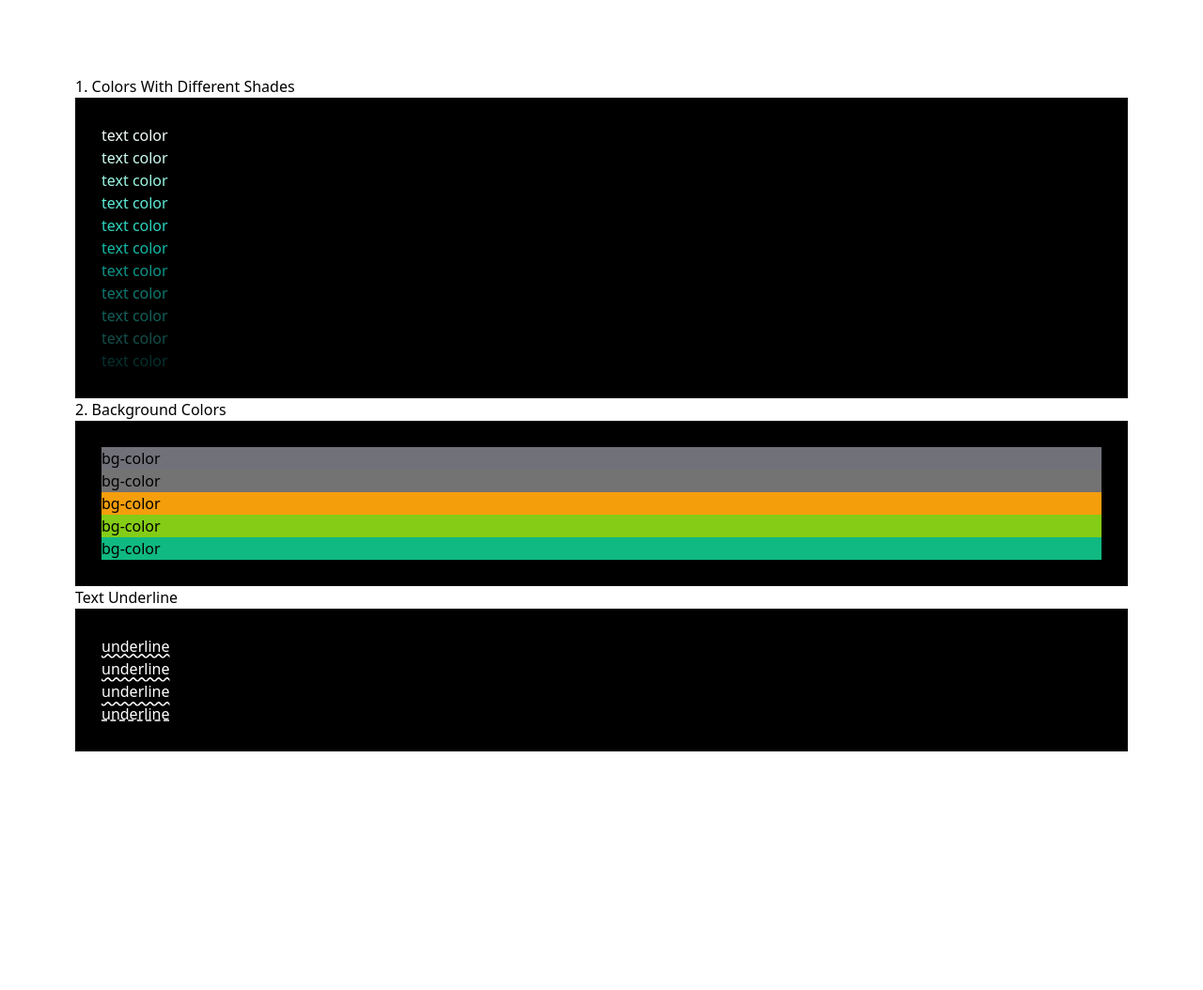
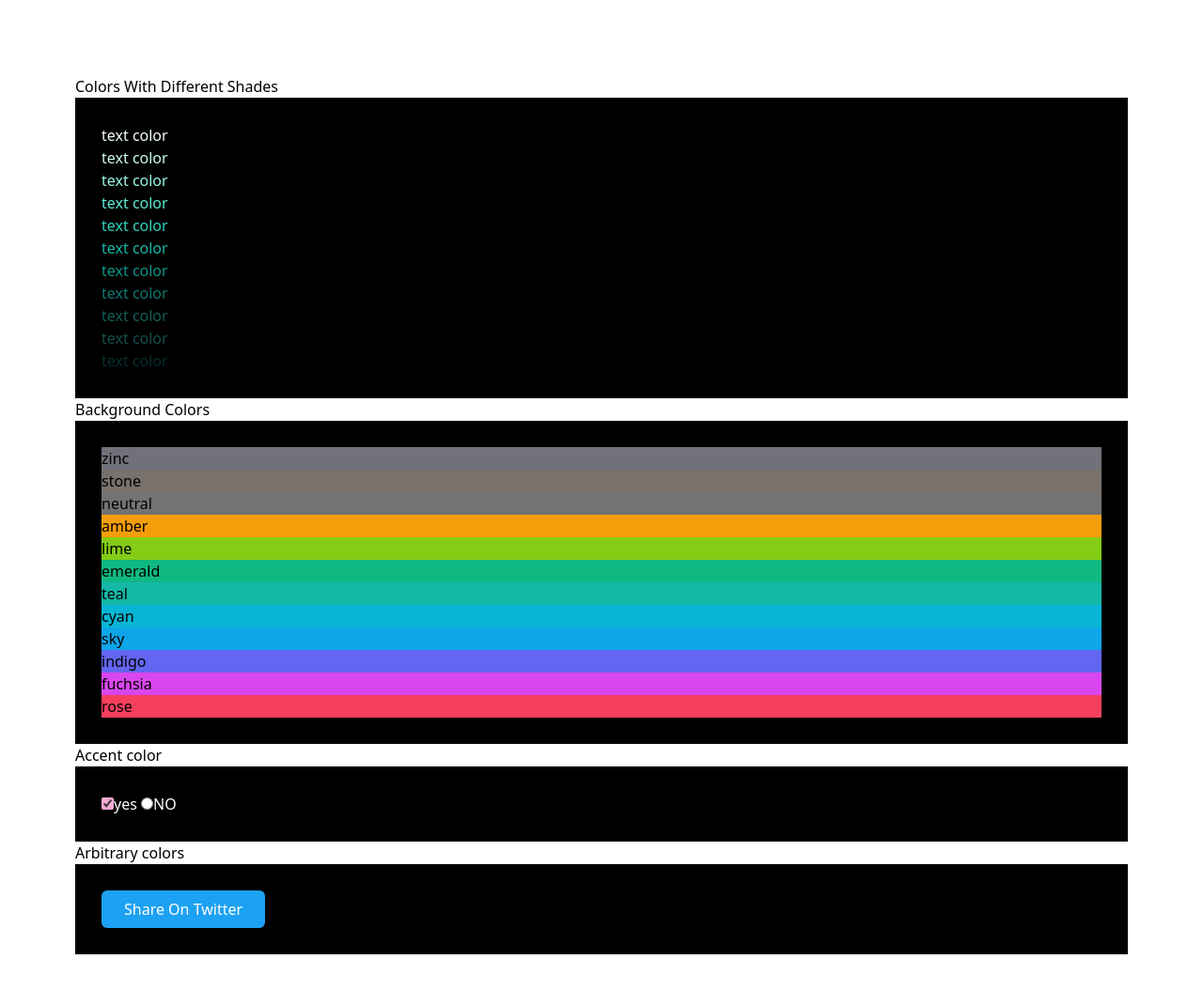
Before and after one commit to nazarinnoushad/Tailwind-CSS-Assignment, a plain HTML site: page 1. Colors/index.html in a window 1280 px wide. Shown: the whole page at 94% size. Before the commit the page ends 880 px from the top, so only its background shows below. Drawn offline with nearby package versions, Linux system fonts and the light colour scheme.

Commit message:
final commit

```diff
--- a/1. Colors/index.html
+++ b/1. Colors/index.html
@@ -14,7 +14,7 @@
     </style>
   </head>
   <body>
-    1. Colors With Different Shades
+    Colors With Different Shades
     <!-- https://tailwindcss.com/docs/customizing-colors  -->
      <div class="container bg-black p-7">
       <h1 class="text-teal-50">text color</h1>
@@ -30,32 +30,37 @@
       <h1 class="text-teal-950">text color</h1>
      </div>
 
-    2. Background Colors
+    Background Colors
     <!-- https://tailwindcss.com/docs/background-color -->
      <div class="container bg-black p-7">
-      <div class="bg-zinc-500">bg-color</div>
-      <div class="bg-neutral-500">bg-color</div>
-      <div class="bg-amber-500">bg-color</div>
-      <div class="bg-lime-500">bg-color</div>
-      <div class="bg-emerald-500">bg-color</div>
+      <div class="bg-zinc-500">zinc</div>
+      <div class="bg-stone-500">stone</div>
+      <div class="bg-neutral-500">neutral</div>
+      <div class="bg-amber-500">amber</div>
+      <div class="bg-lime-500">lime</div>
+      <div class="bg-emerald-500">emerald</div>
+      <div class="bg-teal-500">teal</div>
+      <div class="bg-cyan-500">cyan</div>
+      <div class="bg-sky-500">sky</div>
+      <div class="bg-indigo-500">indigo</div>
+      <div class="bg-fuchsia-500">fuchsia</div>
+      <div class="bg-rose-500">rose</div>
      </div>
 
-    Text Underline
-
-    <!-- https://tailwindcss.com/docs/text-decoration-style -->
-    <div class="container bg-black text-white p-7">
-      <div class="underline decoration-wavy underline-offset-1 ">underline</div>
-      <div class="underline decoration-wavy underline-offset-2 ">underline</div>
-      <div class="underline decoration-wavy underline-offset-4 ">underline</div>
-      <div class="underline decoration-dashed ">underline</div>
-
+    Accent color
+    <!-- https://tailwindcss.com/docs/accent-color -->
+     <div class="container bg-black p-7 text-white">
+      <label>
+        <input class="accent-pink-300" type="checkbox"checked>yes
+        <input class="accent-red-500" type="radio">NO
+      </label>
      </div>
-
-
-    <!-- Accent color -->
-    <!-- https://tailwindcss.com/docs/accent-color -->
-
-    <!-- Arbitrary  colors -->
+    Arbitrary  colors
     <!-- https://tailwindcss.com/docs/customizing-colors#arbitrary-values -->
+     <div class="container bg-black p-7 text-white">
+      <button class="bg-[#1da1f2] text-white px-6 py-2 rounded-md">
+      Share On Twitter
+      </button>
+     </div>
   </body>
 </html>
```
